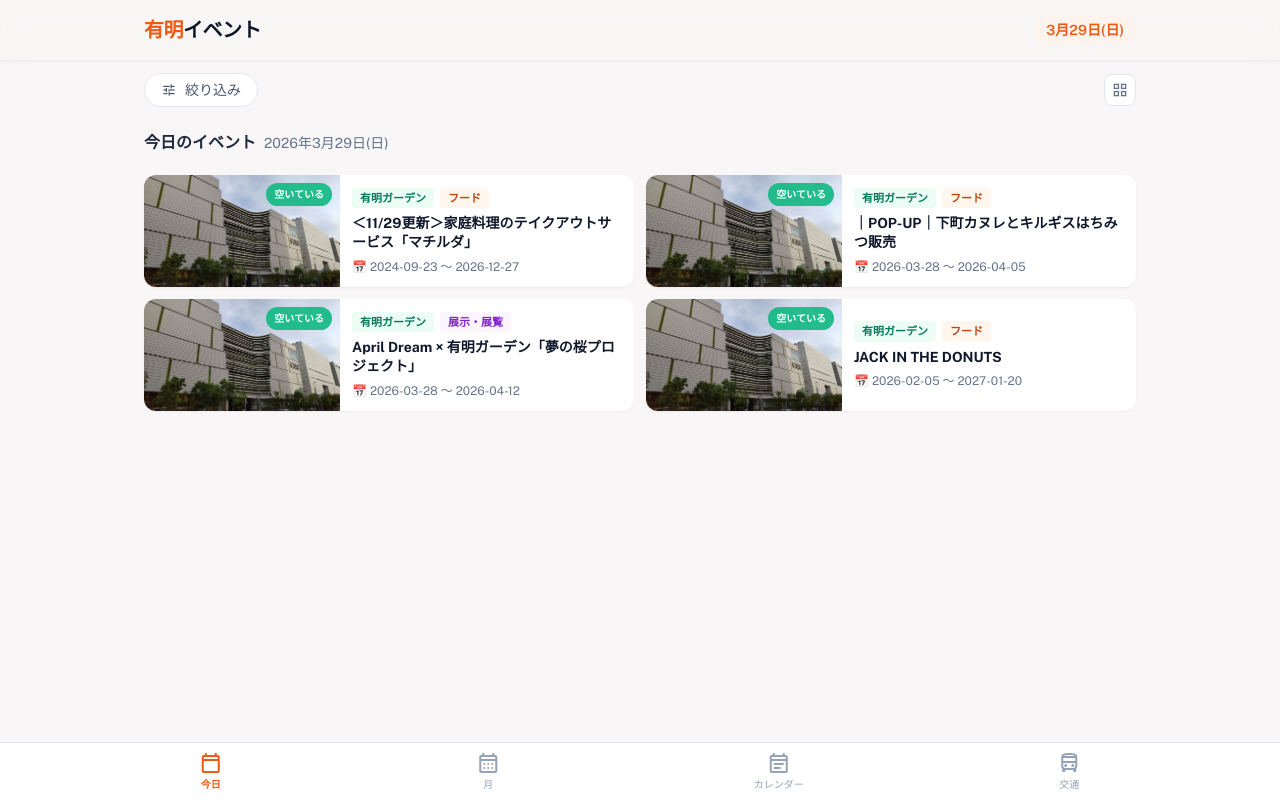
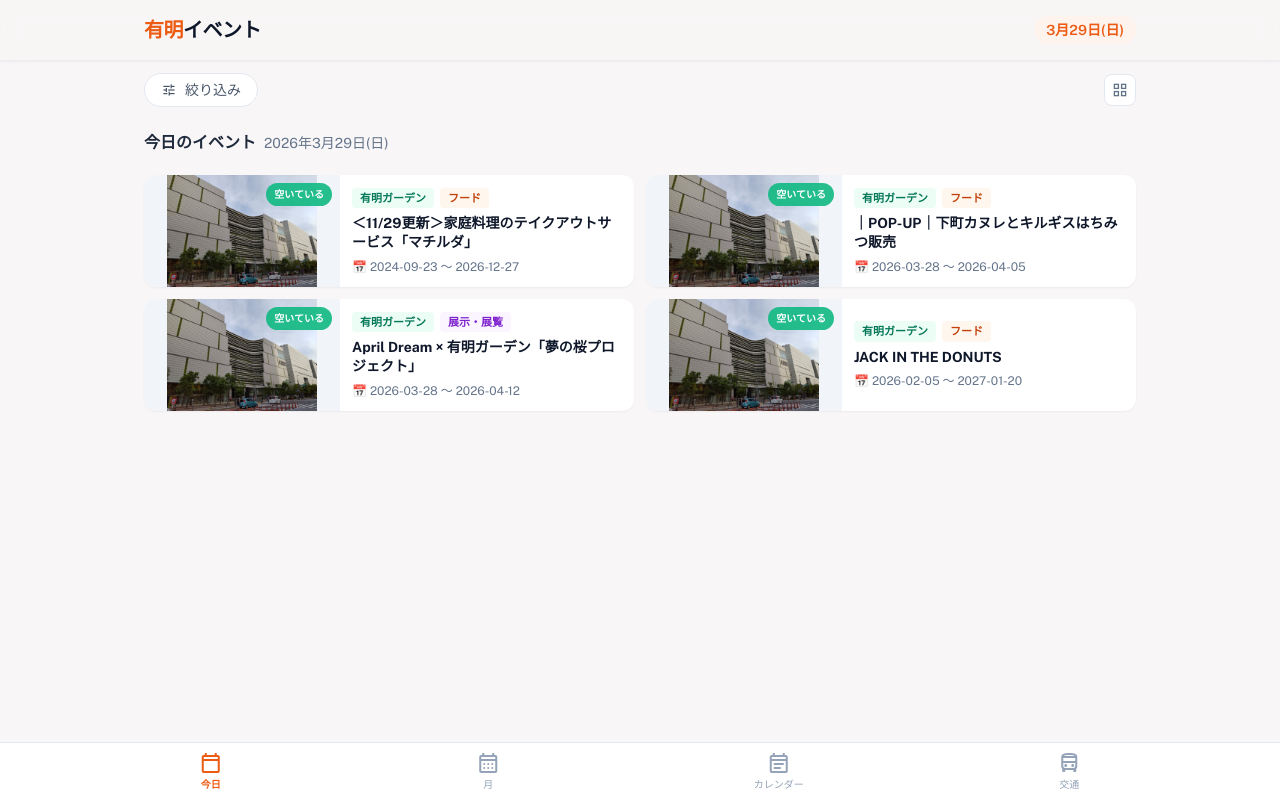
Before and after one commit to KANNOHI1/ariake-events, a Next.js app in the folder packages/web/: page / in a window 1280 px wide. Built offline with nearby package versions, Linux system fonts and the light colour scheme.

Commit message:
fix: EventCard画像をobject-containに変更し全イベントで画像が見切れないよう改善

```diff
--- a/packages/web/src/components/EventCard.tsx
+++ b/packages/web/src/components/EventCard.tsx
@@ -24,11 +24,11 @@ export default function EventCard({ event, viewMode = 'list' }: Props) {
     : `${event.startDate} 〜 ${event.endDate}`
 
   const imageArea = (
-    <div className={`relative shrink-0 ${viewMode === 'grid' ? 'w-full aspect-video' : 'w-[40%]'}`}>
+    <div className={`relative shrink-0 bg-slate-100 ${viewMode === 'grid' ? 'w-full aspect-video' : 'w-[40%]'}`}>
       <img
         src={imgError ? getFacilityPhoto(event.facility) : imageUrl}
         alt={event.eventName}
-        className="w-full h-full object-cover"
+        className="w-full h-full object-contain"
         onError={() => setImgError(true)}
       />
       {congestionInfo && (
```
Also changed, not shown: 1 other file (tests, documents, lock files or other folders).
